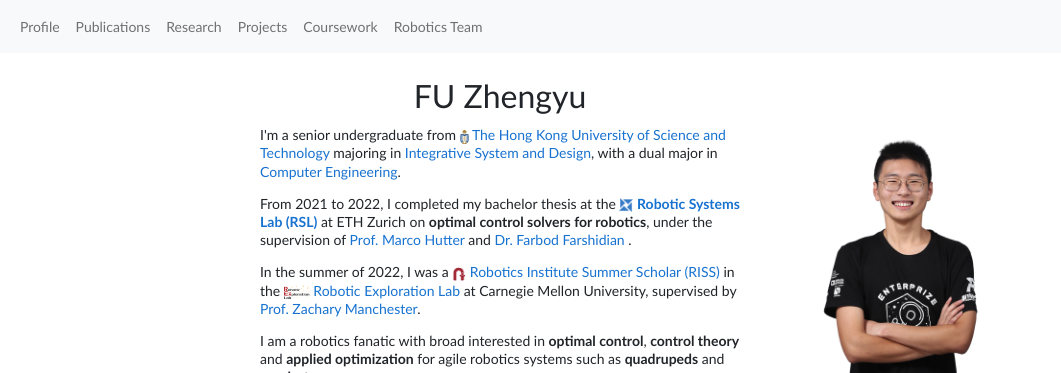
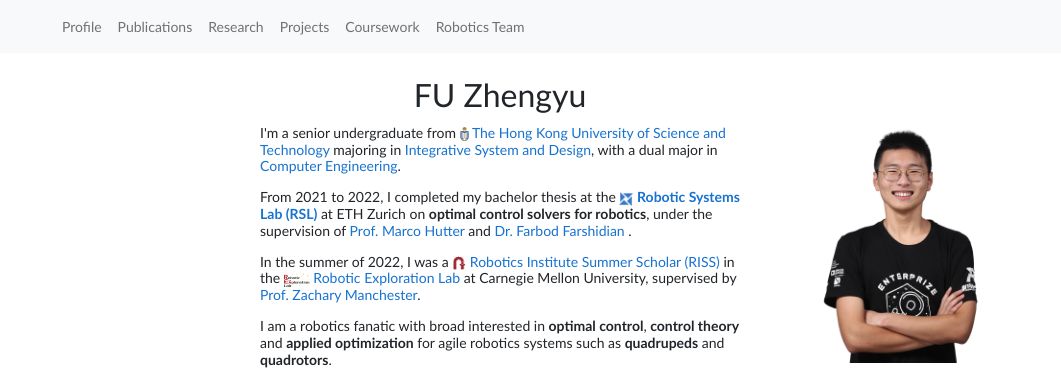
Before and after one commit to Huoleit/Huoleit.github.io, a website: page index.html in a window 1280 px wide. Shown: the top 373 px of the page, without its empty margins (0-1061 px from the left). Drawn offline with Linux system fonts and the light colour scheme.

Commit message:
do not collapse

```diff
--- a/index.html
+++ b/index.html
@@ -30,7 +30,7 @@
   </head>
 
   <body>
-    <nav class="navbar sticky-top navbar-expand-lg bg-light">
+    <nav class="navbar sticky-top navbar-expand bg-light">
       <div class="container-fluid">
         <button
           class="navbar-toggler"
@@ -42,7 +42,7 @@
           aria-label="Toggle navigation">
           <span class="navbar-toggler-icon"></span>
         </button>
-        <div class="collapse navbar-collapse" id="navbarSupportedContent">
+        <div class="collapse navbar-collapse" id="navbarSupportedContent" style="padding-left: 3em">
           <ul class="navbar-nav">
             <li class="nav-item">
               <a class="nav-link" href="#top">Profile</a>
@@ -66,6 +66,7 @@
         </div>
       </div>
     </nav>
+
     <div class="container-fluid">
       <table
         style="
--- a/stylesheet.css
+++ b/stylesheet.css
@@ -94,7 +94,7 @@ a {
 p {
   margin-top: 14px;
   margin-bottom: 14px;
-  line-height: 1.3em;
+  line-height: 1.2em;
   font-weight: normal;
 }
 
```
